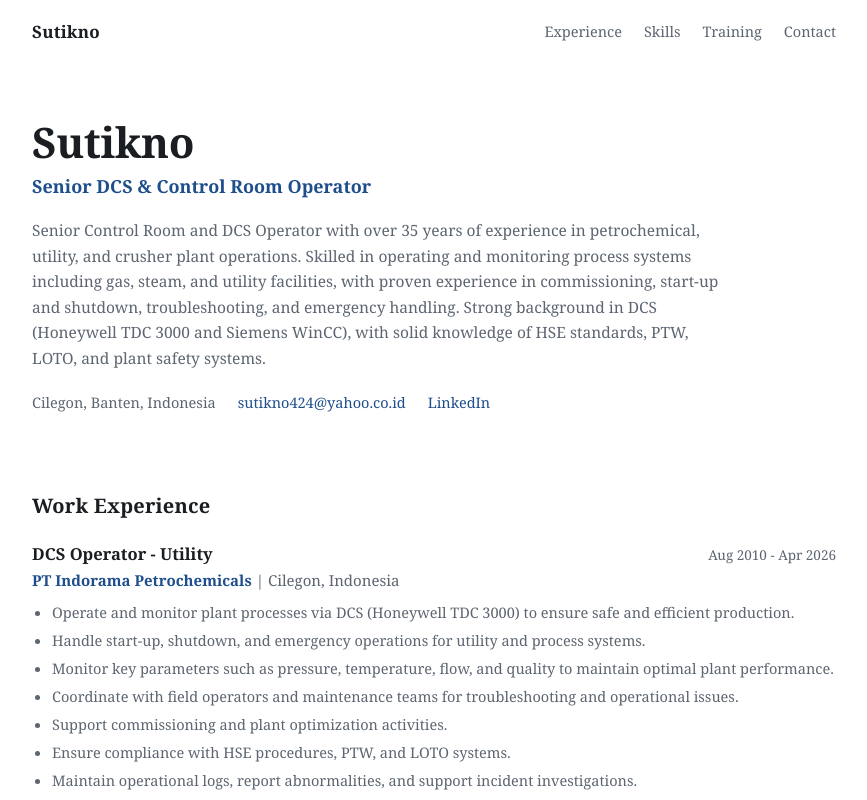
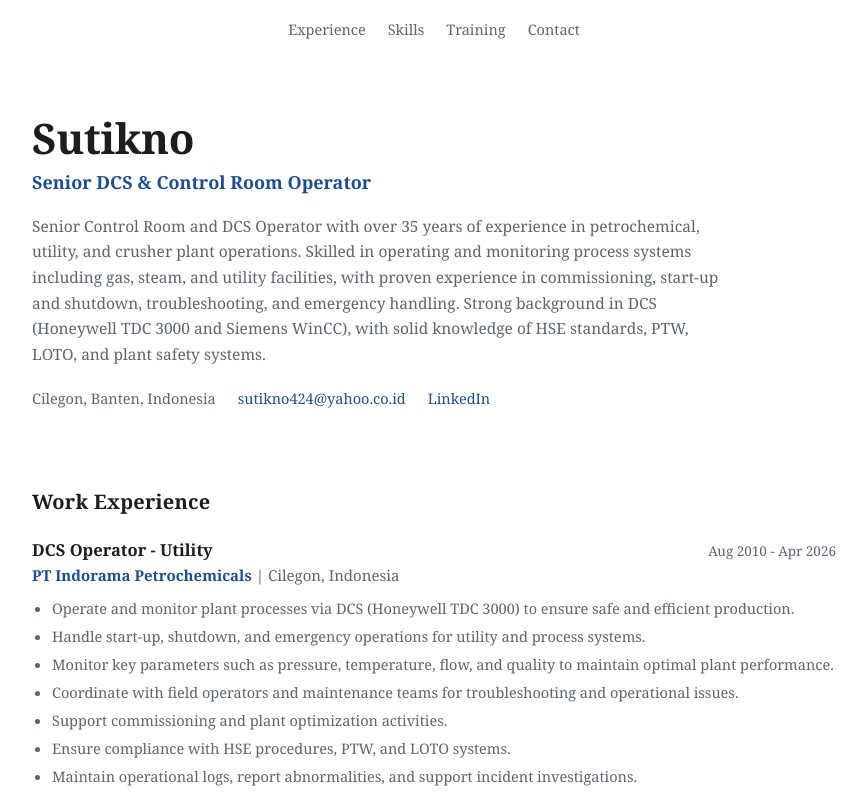
Before and after one commit to dutaalamin/sutikno, a React (Vite) app: page / in a window 1280 px wide. Shown: the top 800 px of the page, without its empty margins (206-1073 px from the left). Built offline with nearby package versions, Linux system fonts and the light colour scheme.

Commit message:
Remove brand from navbar, center navigation menu

```diff
--- a/src/App.jsx
+++ b/src/App.jsx
@@ -12,7 +12,6 @@ export default function App() {
     <>
       <nav>
         <div className="inner">
-          <span className="brand">{PROFIL.nama}</span>
           <ul>
             <li><a href="#pengalaman">Experience</a></li>
             <li><a href="#keahlian">Skills</a></li>
--- a/src/index.css
+++ b/src/index.css
@@ -49,15 +49,9 @@ nav .inner {
   padding: 18px 28px;
   display: flex;
   align-items: center;
-  justify-content: space-between;
+  justify-content: center;
   gap: 16px;
   flex-wrap: wrap;
-}
-nav .brand {
-  font-size: 17px;
-  font-weight: 700;
-  color: var(--text);
-  letter-spacing: 0.01em;
 }
 nav ul {
   display: flex;
```
Also changed, not shown: 1 other file (tests, documents, lock files or other folders).
